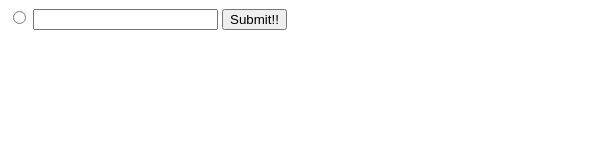
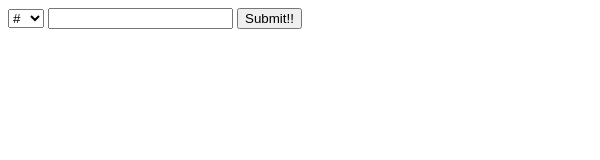
Before and after one commit to Cilvia/easy-memo, an Electron app: page setting.html in a window 600 px wide. Drawn offline with Linux system fonts and the light colour scheme.

Commit message:
add sign

```diff
--- a/setting.html
+++ b/setting.html
@@ -9,7 +9,11 @@
 <body>
     <div id="table"></div>
     <form method="post">
-        <input type="radio"  id="">
+        <select name="" id="sign">
+            <option value="Sharp">#</option>
+            <option value="At">@</option>
+            <option value="Doller">$</option>
+        </select>
         <input type="text" id="word">
         <input type="button" value="Submit!!">
     </form>
```
